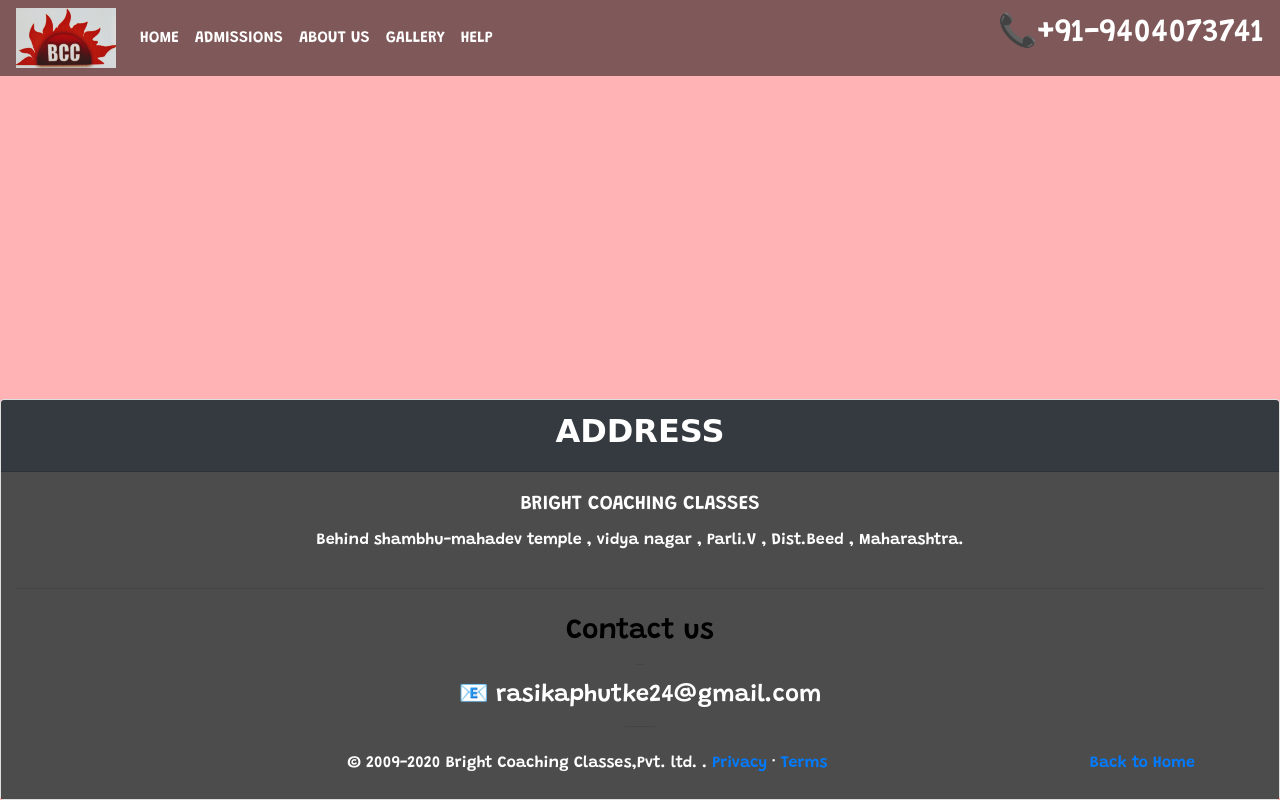
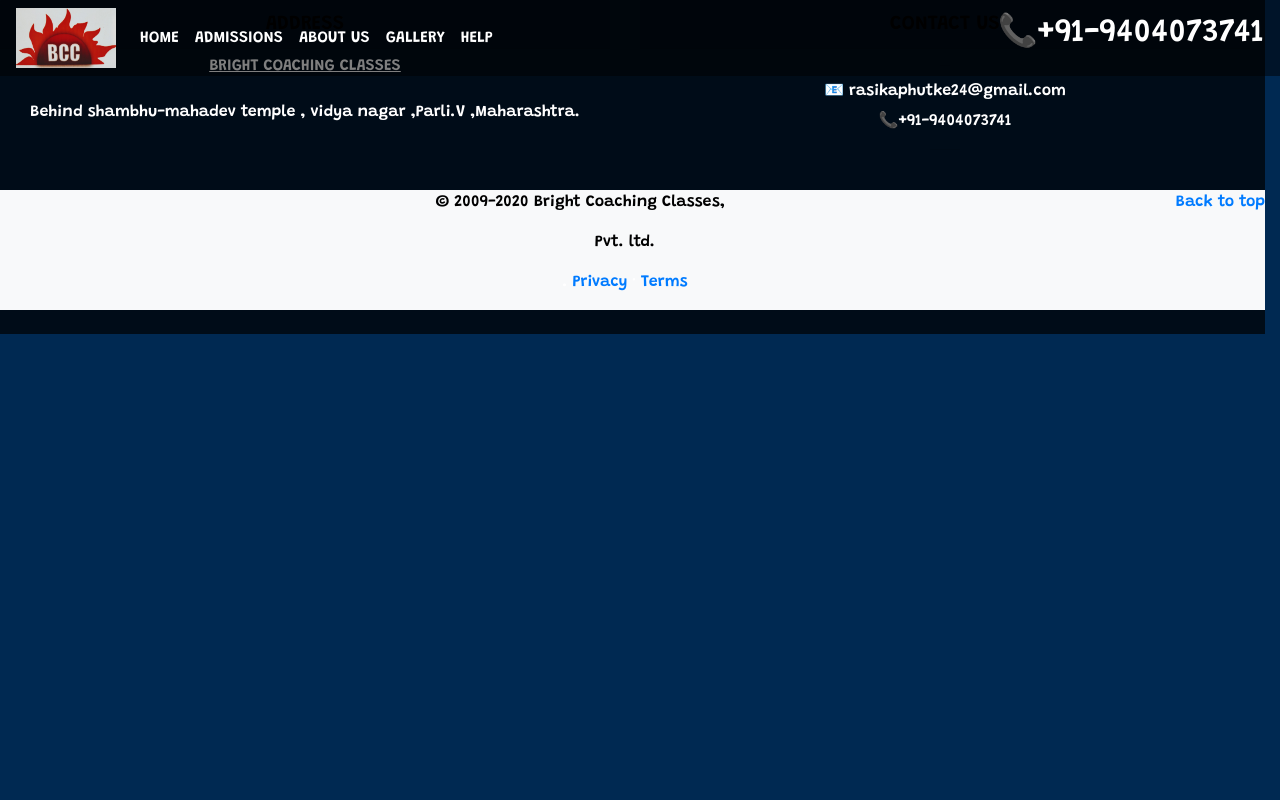
Before and after one commit to rcp24/BCC-s-Website-Bootstrap, a plain HTML site: page help.html in a window 1280 px wide. Drawn offline with nearby package versions, Linux system fonts and the light colour scheme; a web font is replaced by a local one.

Commit message:
Update help.html

```diff
--- a/help.html
+++ b/help.html
@@ -16,7 +16,7 @@
   </head>
   <style type="text/css">
     body{
-      background-color: rgba(255,5,10,0.3);
+      background-color: #002952;
     }
 
     #navbar{
@@ -92,31 +92,33 @@
 
 
 
-<div class="card text-center fixed-bottom">
-  <div class="card-header bg-dark text-white" style="font-family:'Henny Penny',cursive; ">
-    <h2><strong>ADDRESS</strong></h2>
+<div id="footer"class="row mb-3 text-white padding-top text-center"style="width: 100%" >
+    <div class="col-md-6 themed-grid-col">
+    <h5 class="card-header text-center padding-bottom" style="color: black;"><strong>ADDRESS</strong></h5>
+    <h6 class="card-title my-2"><u>BRIGHT COACHING CLASSES</u></h6>
+    <p class="card-text my-4">Behind shambhu-mahadev temple , vidya nagar ,Parli.V ,Maharashtra.</p>
+    </div>
+
+
+
+   <div class="col-md-6 themed-grid-col">
+  <h5 class="card-header text-center padding-bottom" style="color: black;"><strong>CONTACT US</strong></h5>
+  <hr style="width: 10px">
+  <div class="text-center"><h6>  <italic>&#x1F4E7;    rasikaphutke24@gmail.com</italic></h6>
+  <p class="text-white">&#128222;+91-9404073741</p>
   </div>
+  <hr style="width: 30px">
+</div>
 
- <div id="footer"class="container-fluid text-white" >
-  <div class="card-body" >
-    <h5 class="card-title">BRIGHT COACHING CLASSES</h5>
-    <p class="card-text">Behind shambhu-mahadev temple , vidya nagar , Parli.V , Dist.Beed , Maharashtra.</p>
 
-  </div>
 
-  <hr style="height:10px ">
-
-  <h3 style="color: black;">Contact us</h3>
-  <hr style="width: 10px">
-  <div class="container text-center"><h4 >  <italic>&#x1F4E7;    rasikaphutke24@gmail.com</italic></h4></div>
-  <hr style="width: 30px">
-  <footer class="container text-center my-4">
-    <p class="float-right"><a href="index.html">Back to Home</a></p>
-    <p class="text-center">© 2009-2020 Bright Coaching Classes,Pvt. ltd.
+<footer class=" text-center my-4 bg-light" style="width: 100%">
+    <p class="float-right"><a href="index.html">Back to top</a></p>
+    <p class="text-center" style="color: black;">© 2009-2020 Bright Coaching Classes,<p style="color: black;">Pvt. ltd.</p>
     . <a href="#">Privacy</a> · <a href="#">Terms</a></p>
   </footer>
-  </div>
 </div>
+
 
 
 
```
